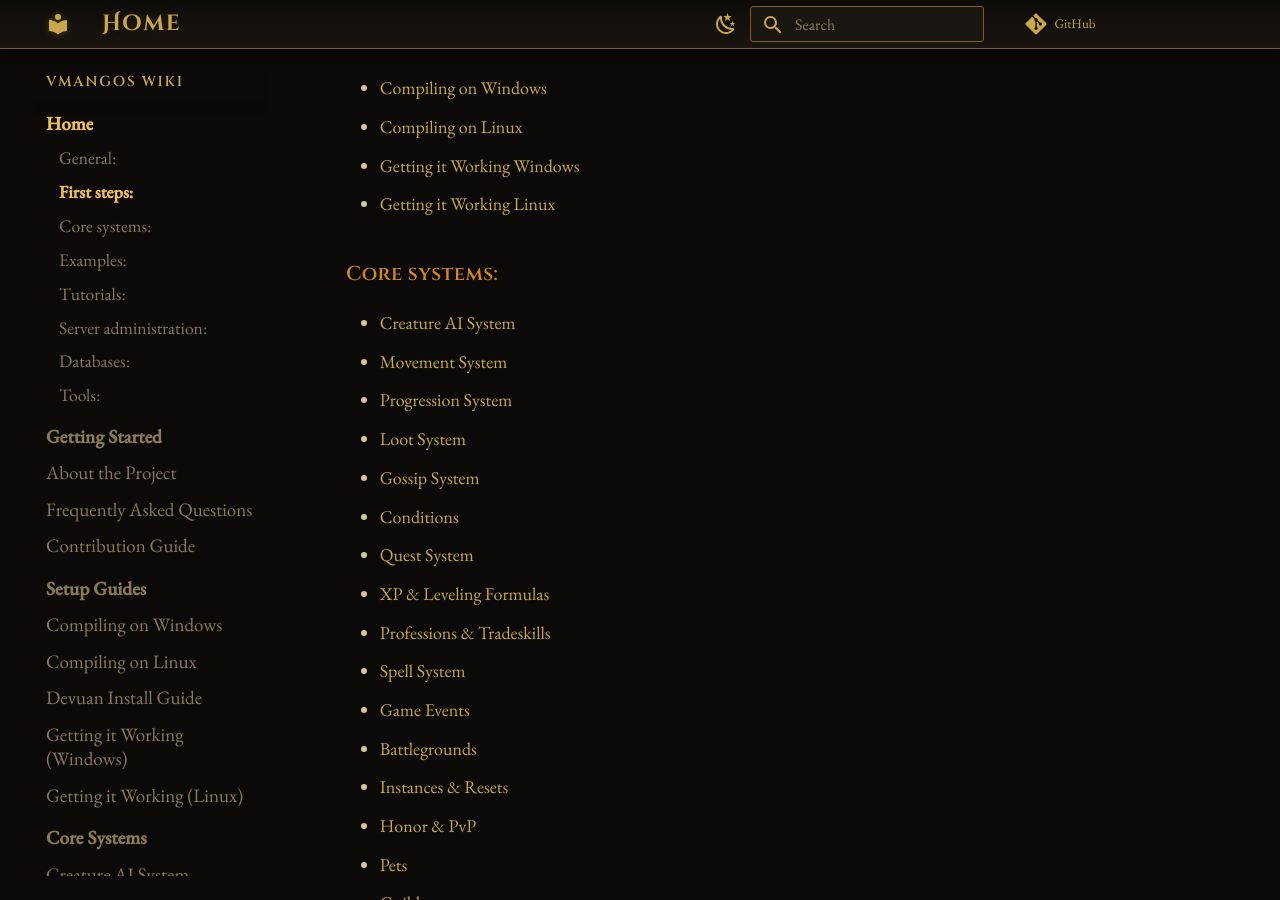
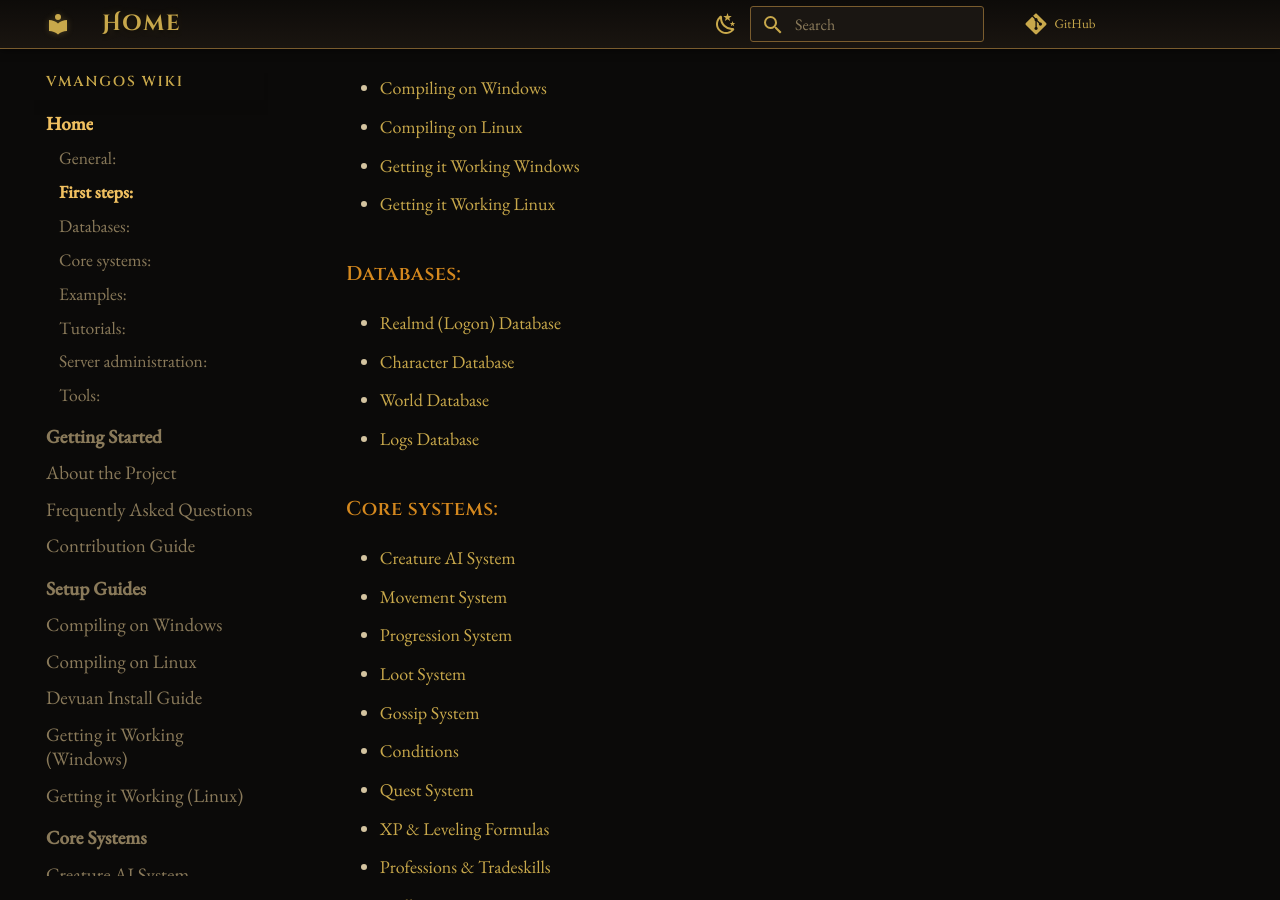
Before and after one commit to Daribon/Wikitest, an MkDocs documentation site: the page built from docs/README.md, in a window 1280 px wide and 900 px high, scrolled down 554 px. Built offline with MkDocs 1.6.1 and Material for MkDocs 9.7.7, drawn with Linux system fonts in a browser that asks for light colours; comment, search, counter and statistics services are not loaded; some of the changed text lies outside the part shown.

Commit message:
Yet another small fix

```diff
--- a/docs/README.md
+++ b/docs/README.md
@@ -14,6 +14,13 @@ These pages are aimed at helping contributors with setting up the server environ
 * [Compiling on Linux](Compiling-on-Linux.md)
 * [Getting it Working Windows](Getting-it-working-Windows.md)
 * [Getting it Working Linux](Getting-it-working-Linux.md)
+
+### Databases:
+
+* [Realmd (Logon) Database](Realmd-Database.md)
+* [Character Database](Characters-Database.md)
+* [World Database](World-Database.md)
+* [Logs Database](Logs-Database.md)
 
 ### Core systems:
 
```
Also changed, not shown: other parts of docs/README.md (+0 -7 lines).
